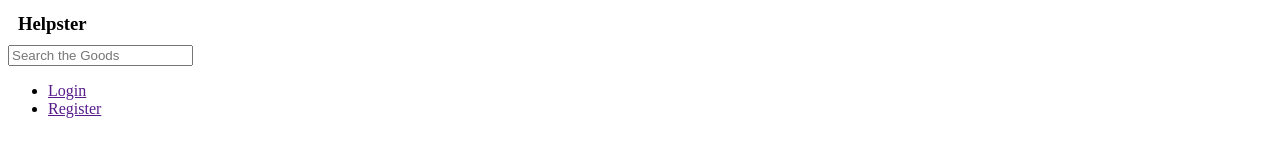
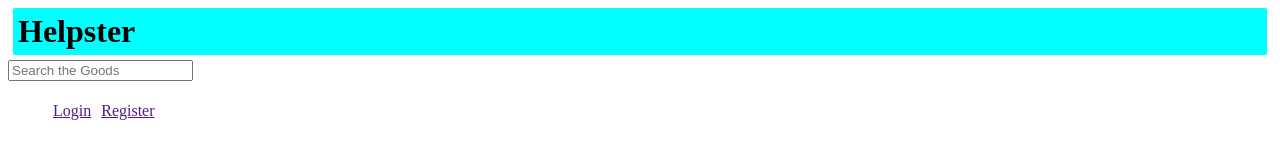
Before and after one commit to kapil000001/Helpster, a plain HTML site: page index.html in a window 1280 px wide. Drawn offline with Linux system fonts and the light colour scheme.

Commit message:
updation

```diff
--- a/index.html
+++ b/index.html
@@ -8,9 +8,13 @@
     <link rel="stylesheet" href="styles.css">
 </head>
 <body>
-    <h3 id="head">Helpster</h3>
-    <input type="text" placeholder="Search the Goods">
-    <ul id="list">
+    <div>
+        <h1>Helpster</h1>
+        <input type="text" placeholder="Search the Goods" id = "searchBox">
+    </div>
+
+    <nav class = "navbar">
+        <ul>
             <li>
                 <a href="">Login</a>
             </li>
@@ -18,6 +22,8 @@
                 <a href="">Register</a>
             </li>
         </ul>
+    </nav>
+
 
 </body>
 </html>
--- a/styles.css
+++ b/styles.css
@@ -1,11 +1,22 @@
-#head{
+h1{
     margin: 5px;
     border: 20px;
     padding: 5px;
     border-radius: 2px;
-    border-color: blue;
+    border-color: rgb(72, 72, 242);
+    background-color: aqua;
 }
-#list{
-    text-decoration: none;
 
+.navbar li{
+    float: left;
+    list-style-type: none;
+    margin: 5px;
 }
+
+.navbar ul{
+    overflow: auto;
+}
+
+.heads #searchBox{
+    float: left;
+}
```
Lines whose indentation alone changed are shown as unchanged.
